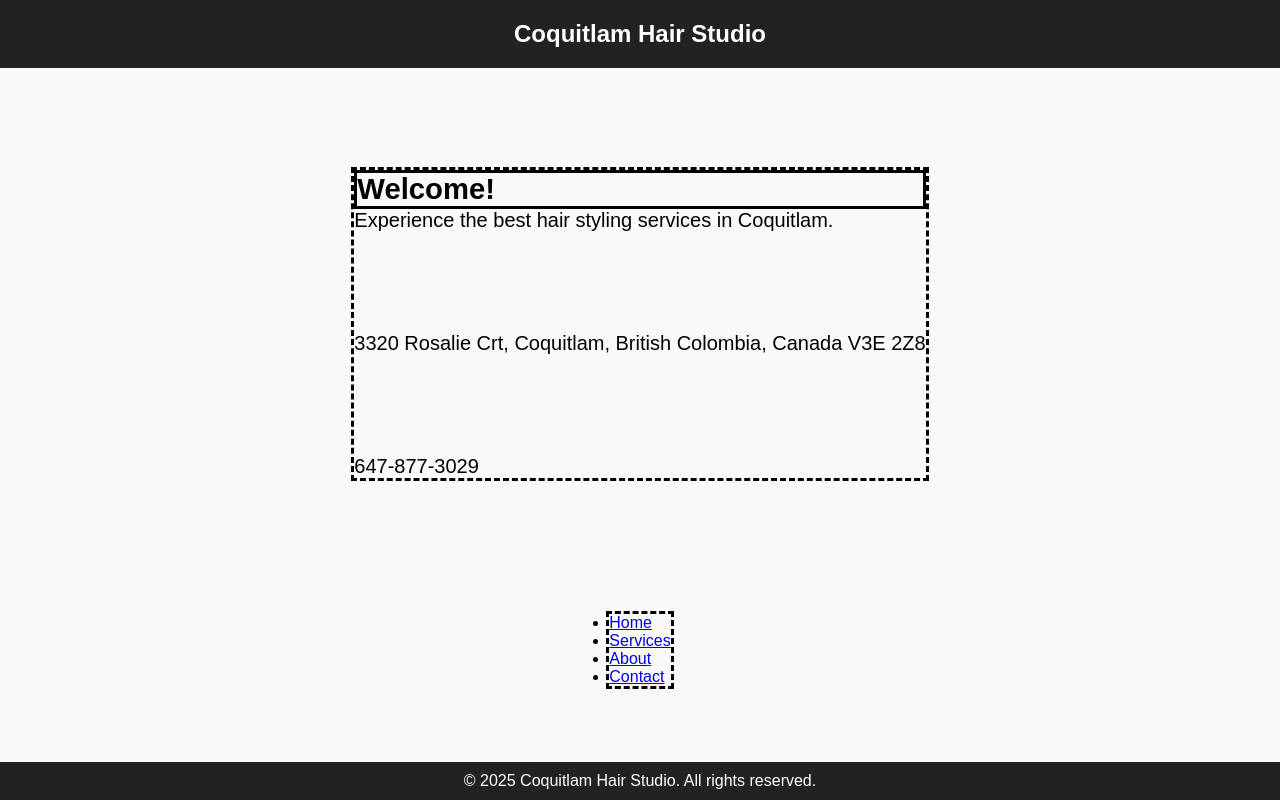
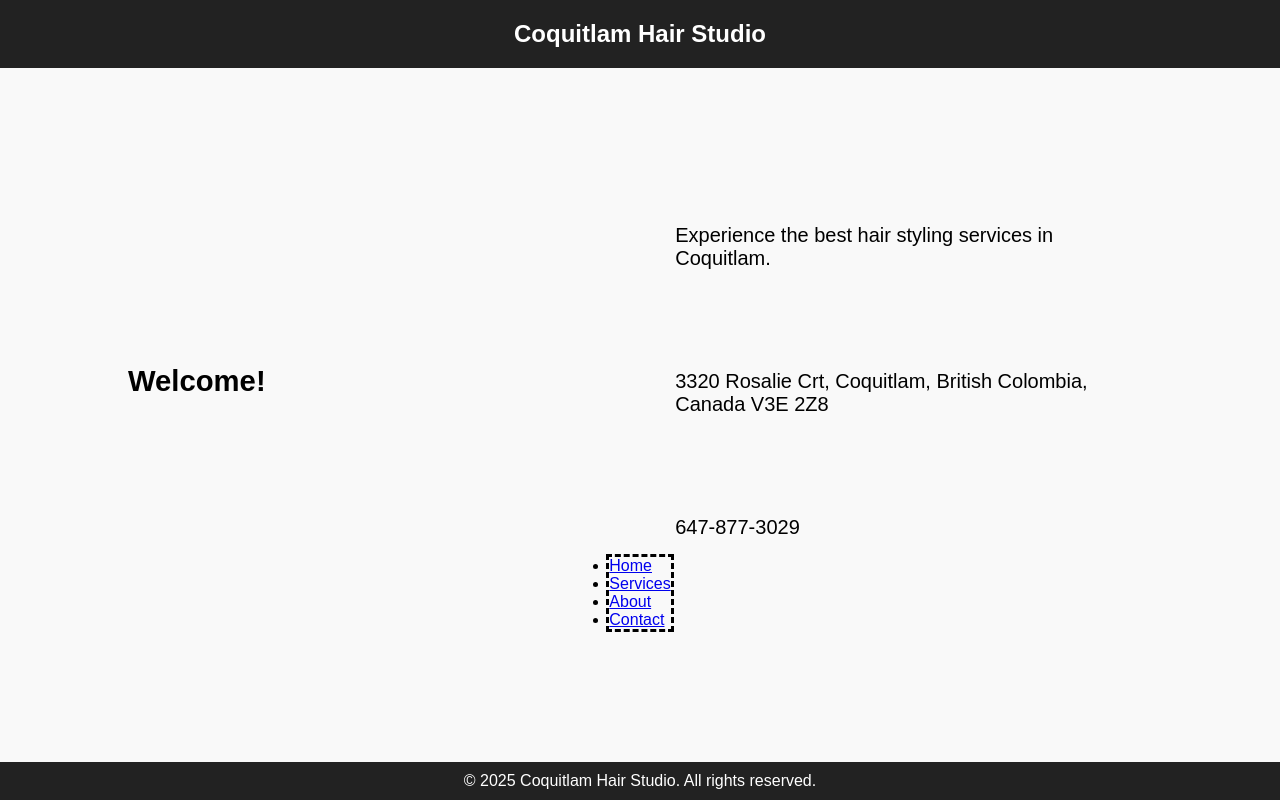
Before and after one commit to NazaninHashemian/coquitlam-hairstudio, a React (Vite) app: page / in a window 1280 px wide. Built offline with nearby package versions, Linux system fonts and the light colour scheme.

Commit message:
Style all the sections of main section

```diff
--- a/src/App.css
+++ b/src/App.css
@@ -15,19 +15,19 @@ main> p {
   display: flex;
   justify-content: center;
   flex-direction: column;
-  border-style: solid;
 }
 .top {
-  border-style: dashed;
+  display: flex;
   flex-direction: row;
-  gap:20%;
+  gap:40%;
+  width: 80%;
 }
 .buttom {
   border-style: dashed;
 }
 main{
   height: 90vh;
-  gap: 18%;
+  gap: 15px;
   flex-direction: column;
 
 }
```
